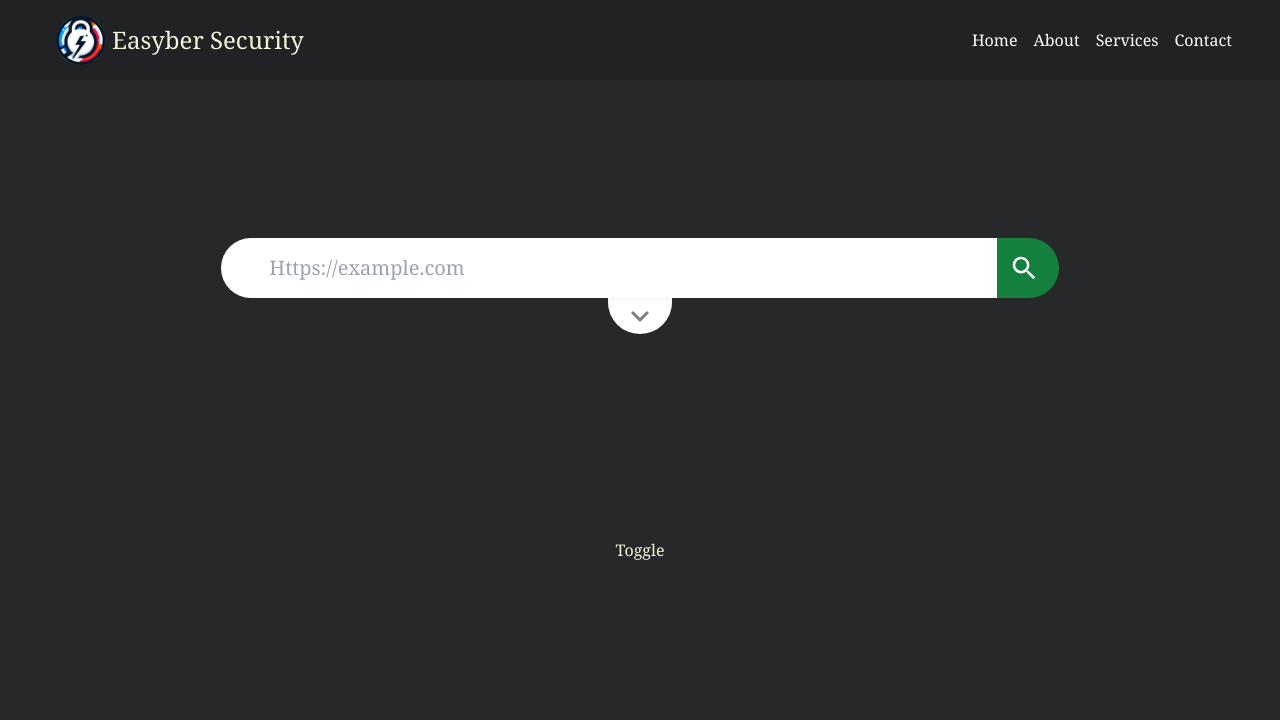
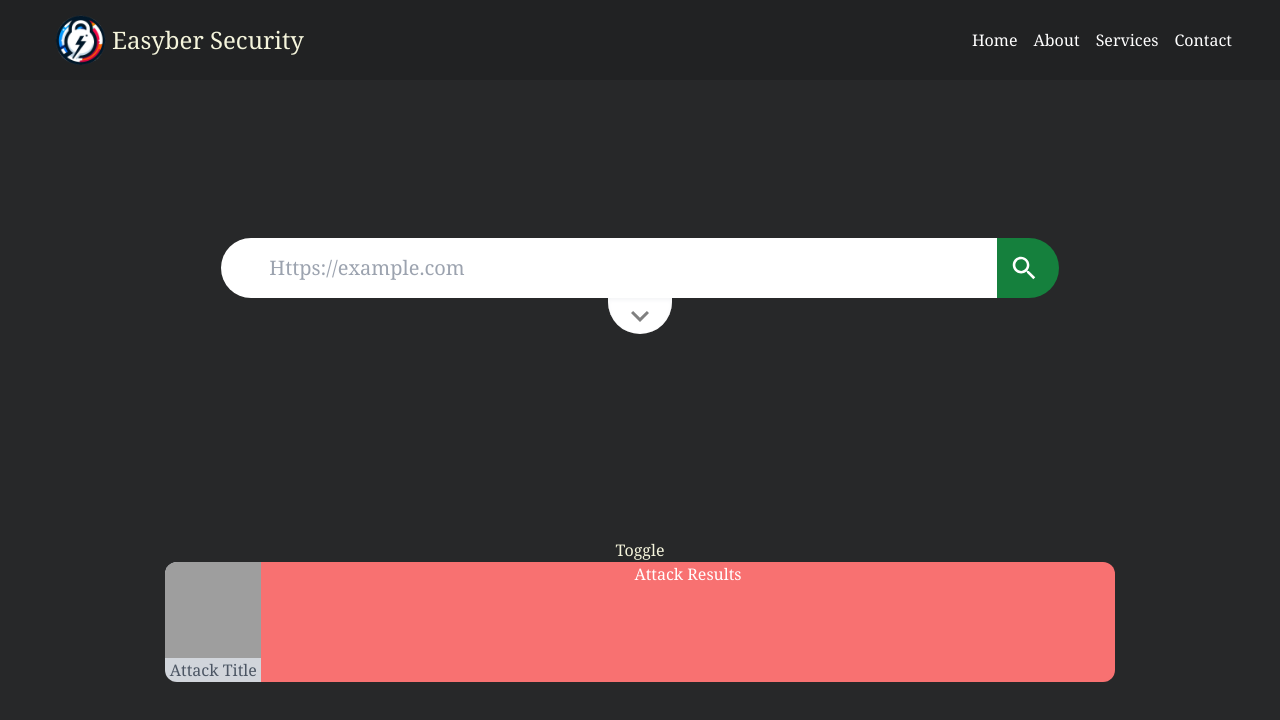
Before and after one commit to MuratOzte/Cyber-security-project, a React (Vite) app in the folder client/: page /attack in a window 1280 px wide. Shown: the top 720 px of the page. Built offline with nearby package versions, Linux system fonts and the light colour scheme; grey boxes are pictures that could not be loaded.

Commit message:
Refactor Attack component to include ResultBox component and update styles

```diff
--- a/client/src/components/Attack/Attack.tsx
+++ b/client/src/components/Attack/Attack.tsx
@@ -1,8 +1,9 @@
-import { motion } from 'framer-motion';
+import { motion, AnimatePresence } from 'framer-motion';
 import SearchBox from './SearchBox';
 import { useState } from 'react';
 import Select from './Select';
 import Filter from './Filter';
+import ResultBox from '../Result/ResultBox';
 
 const variants = {
     searchPosition: {
@@ -25,6 +26,7 @@ const Attack = () => {
     };
 
     return (
+        <>
             <div className="w-full h-full items-center flex flex-col">
                 <motion.div
                     variants={variants}
@@ -36,10 +38,15 @@ const Attack = () => {
                 >
                     <SearchBox />
                 </motion.div>
+                <AnimatePresence>
+                    {isInitial && (
                         <motion.div
+                            initial={{ opacity: 0 }}
                             animate={{ opacity: isInitial ? 1 : 0 }}
+                            exit={{ opacity: 0 }}
                             transition={{ duration: 0.5 }}
-            className="w-2/3 h-60">
+                            className="w-2/3 h-60"
+                        >
                             <Filter>
                                 <Select
                                     isInitial={isInitial}
@@ -48,8 +55,12 @@ const Attack = () => {
                                 />
                             </Filter>
                         </motion.div>
+                    )}
+                </AnimatePresence>
                 <button onClick={toggler}>Toggle</button>
             </div>
+            <ResultBox />
+        </>
     );
 };
 
--- a/client/src/components/Result/Result.tsx
+++ /dev/null
@@ -1,5 +0,0 @@
-const Result = () => {
-    return <h1>Result</h1>
-}
-
-export default Result;
--- /dev/null
+++ b/client/src/components/Result/ResultBox.tsx
@@ -0,0 +1,31 @@
+import { motion } from 'framer-motion';
+
+const ResultBox = () => {
+    return (
+        <div className="w-full flex items-center justify-center">
+            <div className="flex justify-center text-center flex-col bg-gray-300 rounded-tl-xl rounded-bl-xl">
+                <img
+                    src="https://avatars.githubusercontent.com/u/74470979?v=4"
+                    alt="ResultBox"
+                    className="w-24 h-24 rounded-tl-xl"
+                />
+                <p className="text-gray-600">Attack Title</p>
+            </div>
+            <motion.div
+                initial={{ scaleX: 0 }}
+                animate={{ scaleX: 1 }}
+                transition={{ duration: 0.5 }}
+                className="w-2/3 bg-red-400 h-[120px] rounded-tr-xl rounded-br-xl origin-left"
+            >
+                <motion.p
+                initial={{ opacity: 0 }}
+                animate={{ opacity: 1 }}
+                transition={{ duration: 0.5 ,delay: 0.5}}
+                className="text-center text-white"
+                >Attack Results</motion.p>
+            </motion.div>
+        </div>
+    );
+};
+
+export default ResultBox;
--- /dev/null
+++ b/client/src/components/Result/Results.tsx
@@ -0,0 +1,7 @@
+import ResultBox from './ResultBox';
+
+const Result = () => {
+    return <ResultBox />;
+};
+
+export default Result;
```
Lines whose indentation alone changed are shown as unchanged.
